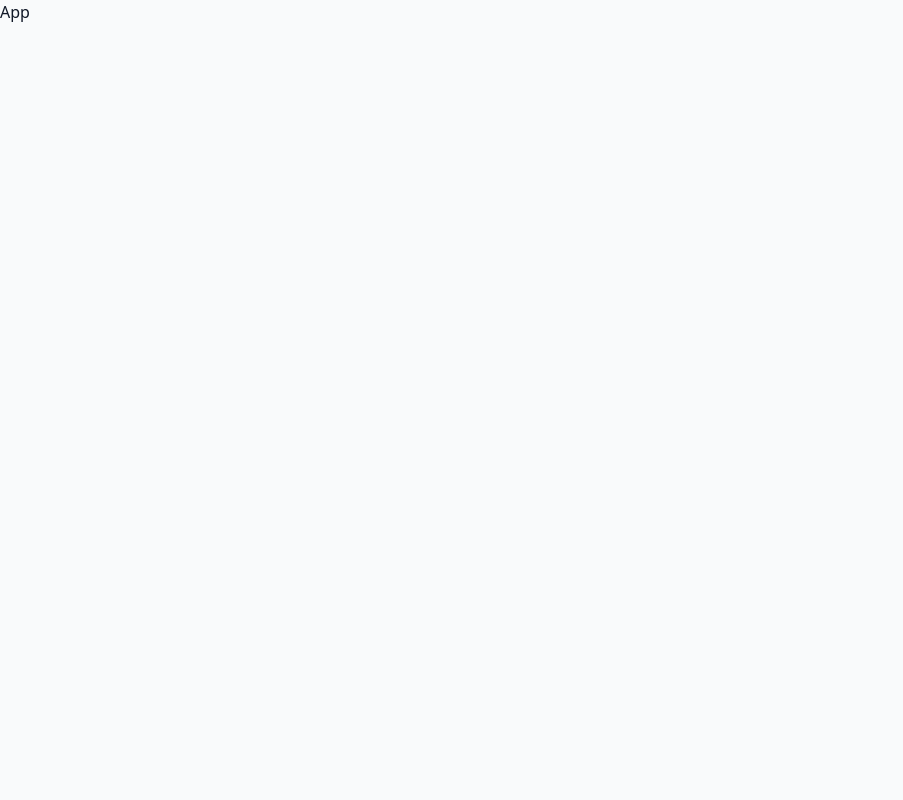
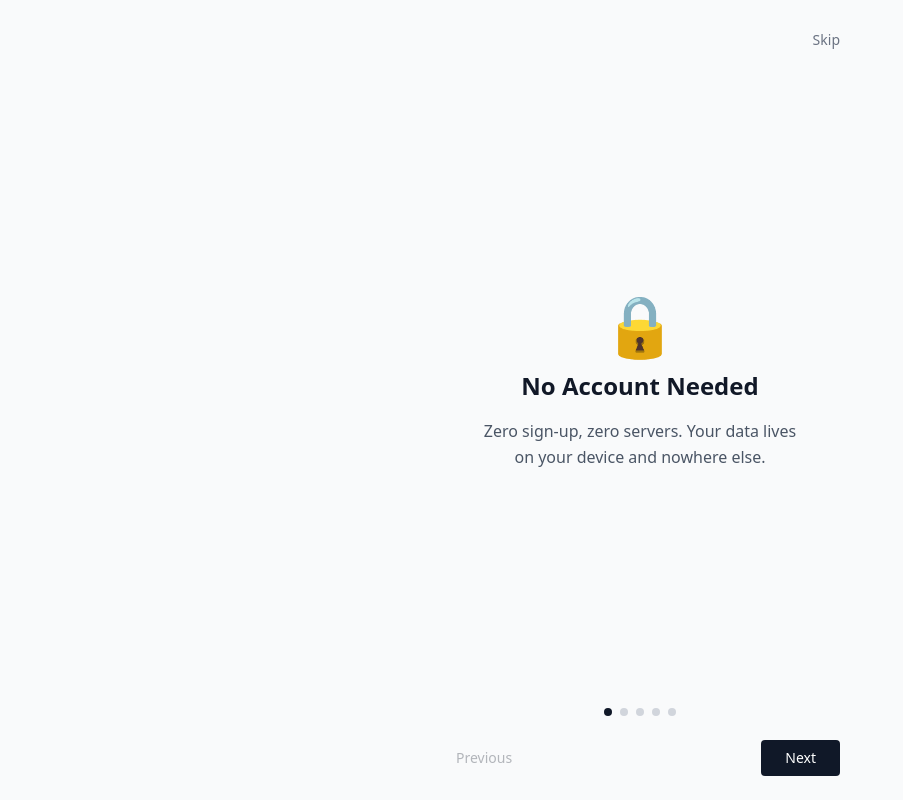
Before and after one commit to rahulbeyondcode/Split-Slate, a React (Vite) app: page /onboarding in a window 1280 px wide. Shown: the whole page, without its empty margins (0-903 px from the left). Built offline with nearby package versions, Linux system fonts and the light colour scheme.

Commit message:
Started working on the onboarding flow. Initial slides and path configs added, route file added

```diff
--- a/src/App.tsx
+++ b/src/App.tsx
@@ -1,8 +1,6 @@
+import { RouterProvider } from 'react-router-dom'
+import { router } from '@/app/router'
 
-const App = () => {
-  return (
-    <div>App</div>
-  )
-}
+const App = () => <RouterProvider router={router} />
 
 export default App
--- /dev/null
+++ b/src/app/pages/onboarding-page/index.tsx
@@ -0,0 +1,5 @@
+import FeatureCarousel from '@/features/onboarding/components/feature-carousel'
+
+const OnboardingPage = () => <FeatureCarousel />
+
+export default OnboardingPage
--- /dev/null
+++ b/src/app/router/index.tsx
@@ -0,0 +1,17 @@
+import { createBrowserRouter, Navigate } from 'react-router-dom'
+import OnboardingPage from '@/app/pages/onboarding-page'
+
+export const router = createBrowserRouter([
+  {
+    path: '/',
+    element: <Navigate to="/onboarding" replace />,
+  },
+  {
+    path: '/onboarding',
+    element: <OnboardingPage />,
+  },
+  {
+    path: '/onboarding/setup',
+    element: <div style={{ padding: '2rem' }}>Setup flow — coming soon</div>,
+  },
+])
--- /dev/null
+++ b/src/features/onboarding/components/feature-carousel/index.tsx
@@ -0,0 +1,72 @@
+import { useState } from 'react'
+import { useNavigate } from 'react-router-dom'
+import { slides } from './slide-data'
+
+const FeatureCarousel = () => {
+  const [current, setCurrent] = useState(0)
+  const navigate = useNavigate()
+
+  const isFirst = current === 0
+  const isLast = current === slides.length - 1
+  const slide = slides[current]
+
+  const handleNext = () => {
+    if (isLast) {
+      navigate('/onboarding/setup')
+    } else {
+      setCurrent(c => c + 1)
+    }
+  }
+
+  return (
+    <div className="flex flex-col h-svh p-6 max-w-md mx-auto">
+      <div className="flex justify-end h-8">
+        {!isLast && (
+          <button
+            className="text-sm text-gray-500"
+            onClick={() => navigate('/onboarding/setup')}
+          >
+            Skip
+          </button>
+        )}
+      </div>
+
+      <div className="flex-1 flex flex-col items-center justify-center text-center gap-4">
+        <div className="text-6xl">{slide.icon}</div>
+        <h2 className="text-2xl font-bold">{slide.title}</h2>
+        <p className="text-gray-600 text-base leading-relaxed max-w-xs">
+          {slide.description}
+        </p>
+      </div>
+
+      <div className="flex justify-center gap-2 mb-6">
+        {slides.map((_, i) => (
+          <button
+            key={i}
+            onClick={() => setCurrent(i)}
+            className={`w-2 h-2 rounded-full ${i === current ? 'bg-gray-900' : 'bg-gray-300'}`}
+            aria-label={`Go to slide ${i + 1}`}
+          />
+        ))}
+      </div>
+
+      <div className="flex justify-between items-center">
+        <button
+          onClick={() => setCurrent(c => c - 1)}
+          disabled={isFirst}
+          className="px-4 py-2 text-sm disabled:opacity-30"
+        >
+          Previous
+        </button>
+        <button
+          onClick={handleNext}
+          className="px-6 py-2 bg-gray-900 text-white text-sm rounded"
+        >
+          {isLast ? 'Get Started' : 'Next'}
+        </button>
+      </div>
+    </div>
+  )
+}
+
+export default FeatureCarousel
--- /dev/null
+++ b/src/features/onboarding/components/feature-carousel/slide-data.ts
@@ -0,0 +1,38 @@
+export interface Slide {
+  icon: string
+  title: string
+  description: string
+}
+
+export const slides: Slide[] = [
+  {
+    icon: '🔒',
+    title: 'No Account Needed',
+    description:
+      'Zero sign-up, zero servers. Your data lives on your device and nowhere else.',
+  },
+  {
+    icon: '✂️',
+    title: 'Split Any Way You Like',
+    description:
+      'Equal, by exact amount, by shares, by percentage, or custom adjustments — you decide how it splits.',
+  },
+  {
+    icon: '📡',
+    title: 'Works Offline, Always',
+    description:
+      'No internet required. Add expenses on a flight, in the mountains, wherever you are.',
+  },
+  {
+    icon: '📚',
+    title: 'Your Full History, Always',
+    description:
+      'Every expense, filter, and export available from day one. No artificial limits on what you can access.',
+  },
+  {
+    icon: '👥',
+    title: 'Multi-Payer, No Hassle',
+    description:
+      'One expense, multiple payers. Split the bill exactly the way it actually happened.',
+  },
+]
--- a/tsconfig.app.json
+++ b/tsconfig.app.json
@@ -19,7 +19,10 @@
     "noUnusedLocals": true,
     "noUnusedParameters": true,
     "erasableSyntaxOnly": true,
-    "noFallthroughCasesInSwitch": true
+    "noFallthroughCasesInSwitch": true,
+    "paths": {
+      "@/*": ["./src/*"]
+    }
   },
   "include": ["src"]
 }
--- a/vite.config.ts
+++ b/vite.config.ts
@@ -2,11 +2,17 @@ import { defineConfig } from 'vite'
 import react, { reactCompilerPreset } from '@vitejs/plugin-react'
 import babel from '@rolldown/plugin-babel'
 import tailwindcss from '@tailwindcss/vite'
+import path from 'path'
 
 export default defineConfig({
   plugins: [
     tailwindcss(),
     react(),
-    babel({ presets: [reactCompilerPreset()] })
+    babel({ presets: [reactCompilerPreset()] }),
   ],
+  resolve: {
+    alias: {
+      '@': path.resolve(__dirname, './src'),
+    },
+  },
 })
```
